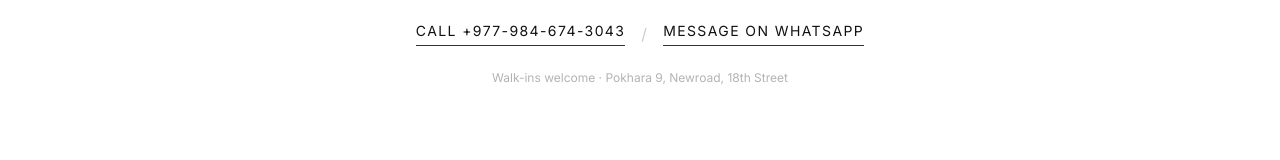
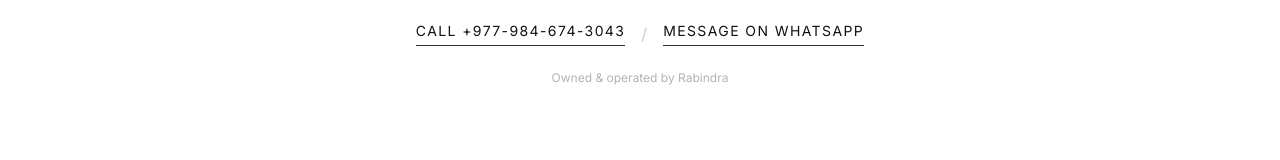
Before and after one commit to ftbhabuk/opticals-nile, a React (Vite) app: page /shop in a window 1280 px wide. Shown: the part 3939-4099 px from the top of the page. Built offline with nearby package versions, Linux system fonts and the light colour scheme; no server answers; a web font is replaced by a local one.

Commit message:
fix: replace address with owner credit in shop custom order section

```diff
--- a/src/pages/shop.tsx
+++ b/src/pages/shop.tsx
@@ -224,7 +224,7 @@ export default function ShopPage() {
             </a>
           </div>
           <p className="mt-6 text-xs text-black/30">
-            Walk-ins welcome &middot; Pokhara 9, Newroad, 18th Street
+            Owned &amp; operated by Rabindra
           </p>
         </div>
       </section>
```
